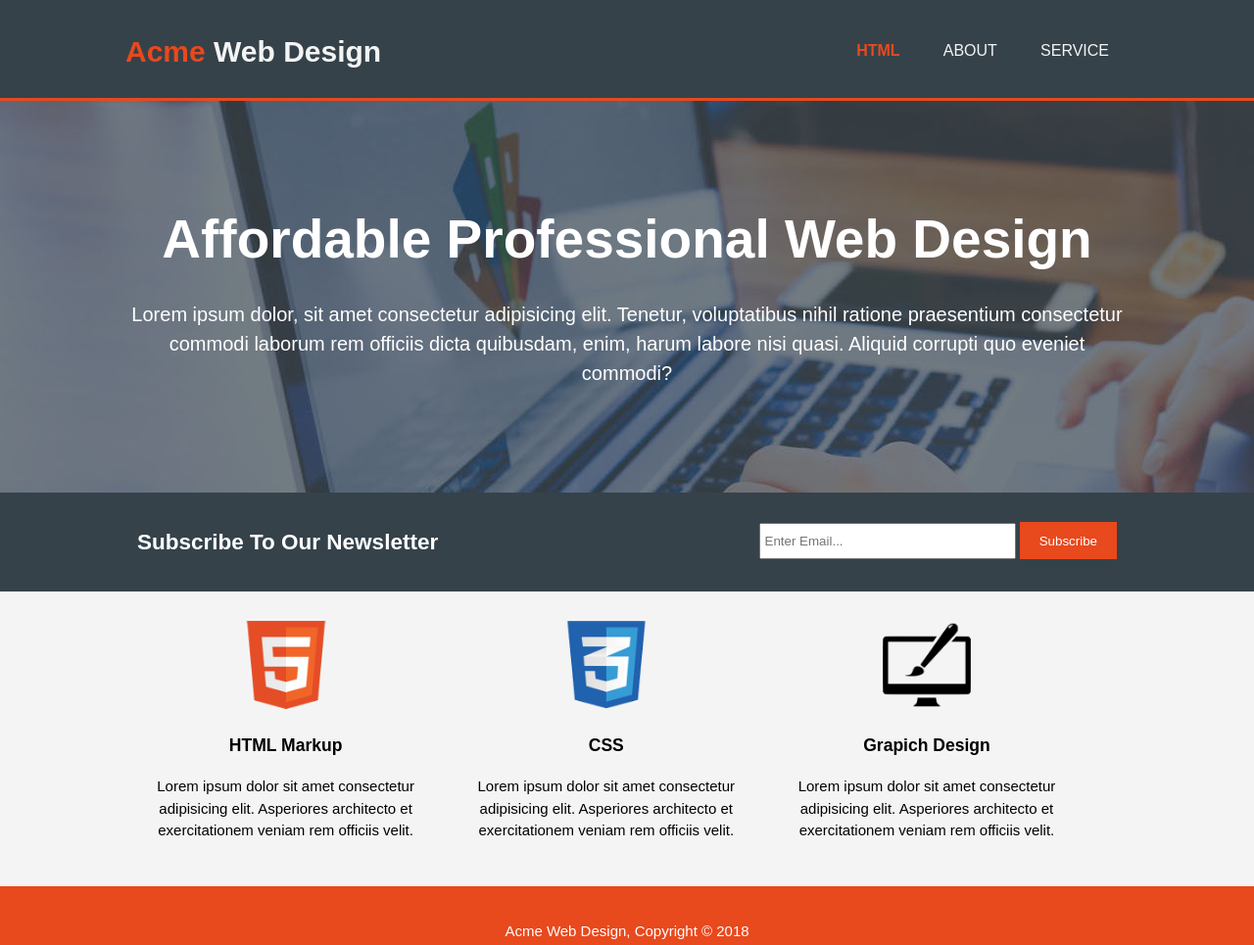
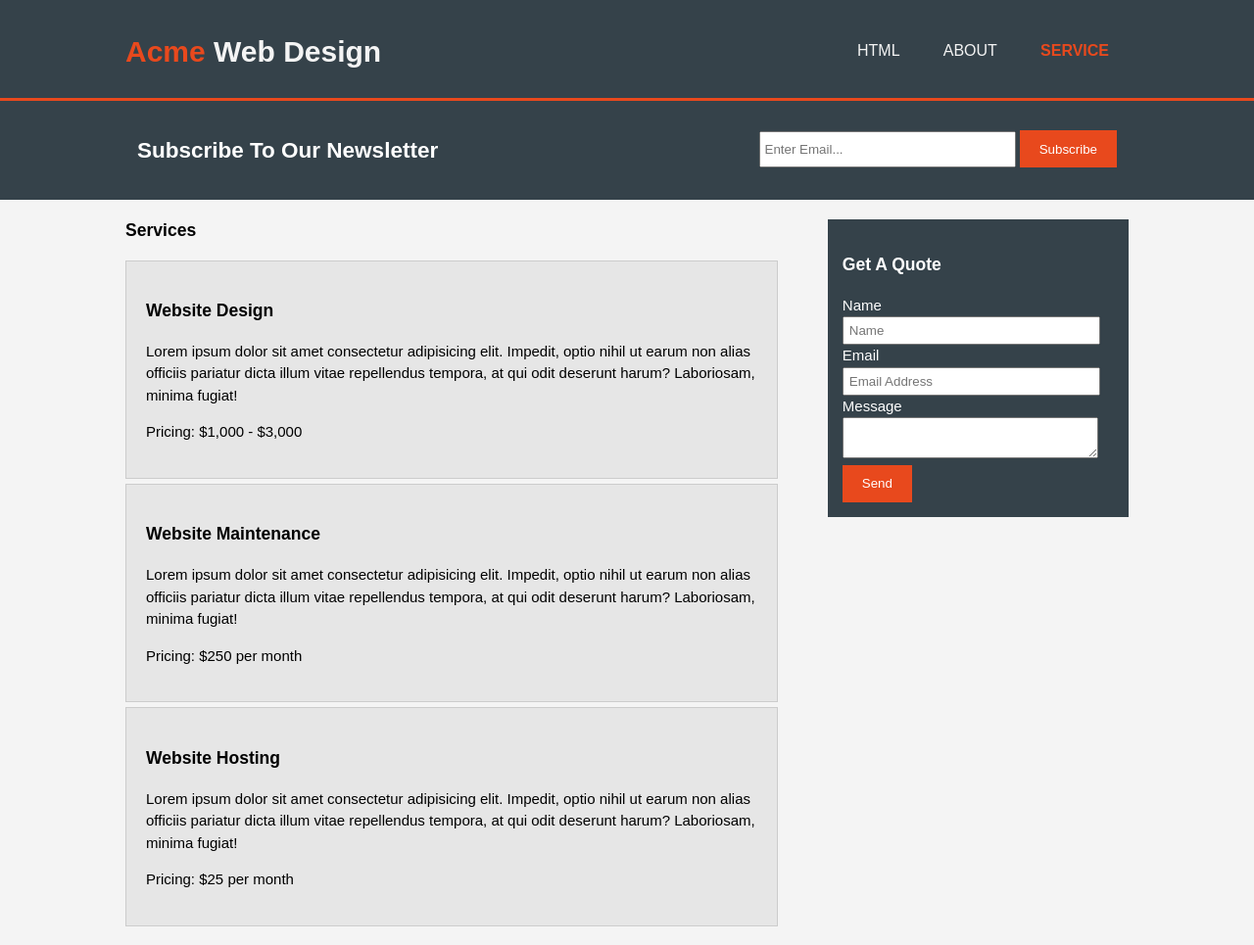
Before and after one commit to formylabschool/build-web-responsive, a plain HTML site: page service.html in a window 1280 px wide. Shown: the top 965 px of the page at 98% size. Drawn offline with Linux system fonts and the light colour scheme.

Commit message:
modified service html and css services

```diff
--- a/css/style.css
+++ b/css/style.css
@@ -164,3 +164,17 @@ article#main-col{
     float: left;
     width: 65%;
 }
+
+/* Services */
+ul#services li{
+    list-style: none;
+    padding: 20px;
+    border: #cccccc solid 1px;
+    margin-bottom: 5px;
+    background: #e6e6e6;
+}
+
+aside#sidebar .quote input, aside#sidebar .quote textarea{
+    width: 90%;
+    padding: 5px;
+}
--- a/service.html
+++ b/service.html
@@ -9,7 +9,7 @@
     <meta name="author" content="Brad Traversy">
     <meta name="keyword" content="web design">
     <link rel="stylesheet" href="./css/style.css">
-    <title>Acme Web Design | Welcome</title>
+    <title>Acme Web Design | Services</title>
 </head>
 
 <body>
@@ -20,19 +20,13 @@
             </div>
             <nav>
                 <ul>
-                    <li class="current"><a href="index.html">HTML</a></li>
+                    <li><a href="index.html">HTML</a></li>
                     <li><a href="about.html">About</a></li>
-                    <li><a href="service.html">Service</a></li>
+                    <li class="current"><a href="service.html">Service</a></li>
                 </ul>
             </nav>
         </div>
     </header>
-    <section id="showcase">
-        <div class="container">
-            <h1>Affordable Professional Web Design</h1>
-            <p>Lorem ipsum dolor, sit amet consectetur adipisicing elit. Tenetur, voluptatibus nihil ratione praesentium consectetur commodi laborum rem officiis dicta quibusdam, enim, harum labore nisi quasi. Aliquid corrupti quo eveniet commodi?</p>
-        </div>
-    </section>
     <section id="newsletter">
         <div class="container">
             <h1>Subscribe To Our Newsletter</h1>
@@ -42,23 +36,49 @@
             </form>
         </div>
     </section>
-    <section id="boxes">
+    <section id="main">
         <div class="container">
-            <div class="box">
-                <img src="./img/logo_html.png" alt="html-logo">
-                <h3>HTML Markup</h3>
-                <p>Lorem ipsum dolor sit amet consectetur adipisicing elit. Asperiores architecto et exercitationem veniam rem officiis velit.</p>
-            </div>
-            <div class="box">
-                <img src="./img/logo_css.png" alt="css-logo">
-                <h3>CSS</h3>
-                <p>Lorem ipsum dolor sit amet consectetur adipisicing elit. Asperiores architecto et exercitationem veniam rem officiis velit.</p>
-            </div>
-            <div class="box">
-                <img src="./img/logo_brush.png" alt="design-logo">
-                <h3>Grapich Design</h3>
-                <p>Lorem ipsum dolor sit amet consectetur adipisicing elit. Asperiores architecto et exercitationem veniam rem officiis velit.</p>
-            </div>
+            <article id="main-col">
+                <h1 class="page-title">Services</h1>
+                    <ul id="services">
+                        <li>
+                            <h3>Website Design</h3>
+                            <p>Lorem ipsum dolor sit amet consectetur adipisicing elit. Impedit, optio nihil ut earum non alias officiis pariatur dicta illum vitae repellendus tempora, at qui odit deserunt harum? Laboriosam, minima fugiat!</p>
+                            <p>Pricing: $1,000 - $3,000</p>
+                        </li>
+                        <li>
+                            <h3>Website Maintenance</h3>
+                            <p>Lorem ipsum dolor sit amet consectetur adipisicing elit. Impedit, optio nihil ut earum non alias officiis pariatur dicta illum vitae repellendus tempora, at qui odit deserunt harum? Laboriosam, minima fugiat!</p>
+                            <p>Pricing: $250 per month</p>
+                        </li>
+                        <li>
+                            <h3>Website Hosting</h3>
+                            <p>Lorem ipsum dolor sit amet consectetur adipisicing elit. Impedit, optio nihil ut earum non alias officiis pariatur dicta illum vitae repellendus tempora, at qui odit deserunt harum? Laboriosam, minima fugiat!</p>
+                            <p>Pricing: $25 per month</p>
+                        </li>
+                    </ul>
+            </article>
+            <aside id="sidebar">
+                <div class="dark">
+                    <h3>Get A Quote</h3>
+                   <form class="quote">
+                       <div>
+                           <label>Name</label><br>
+                               <input type="text" placeholder="Name">
+                        </div>
+                       <div>
+                           <label>Email</label><br>
+                               <input type="email" placeholder="Email Address">
+                        </div>
+                       <div>
+                           <label>Message</label><br>
+                               <textarea type="text" placeholder="Message">
+                                </textarea>
+                        </div>
+                        <button class="button_1" type="submit">Send</button>
+                   </form>
+                </div>
+            </aside>
         </div>
     </section>
     <footer>
```
